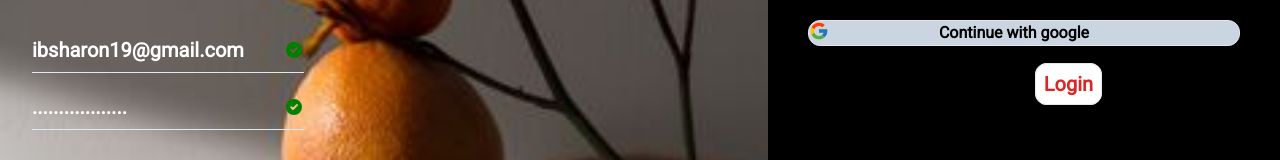
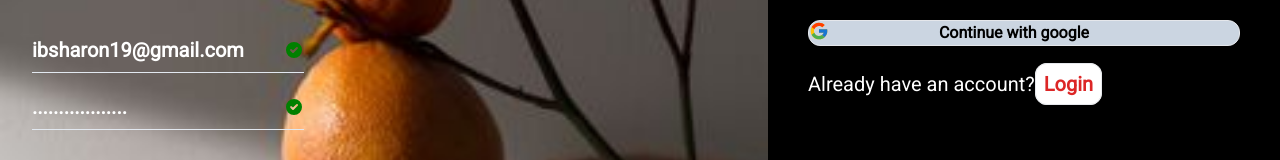
Before and after one commit to shashacodes/signup, a Next.js app: page /sign-up in a window 1280 px wide. Shown: the part 638-798 px from the top of the page. Built offline with nearby package versions, Linux system fonts and the light colour scheme.

Commit message:
feat: add new changes

```diff
--- a/src/app/sign-up/page.jsx
+++ b/src/app/sign-up/page.jsx
@@ -47,7 +47,7 @@ export default function page() {
         <FaMicrophoneAlt size={30} style={{ color: "black" }} />
       </aside>
 
-      <div className="flex flex-col justify-between md:gap-5 p-10 bg-black basis-[40%]">
+      <div className="flex flex-col justify-between p-10 bg-black basis-[40%]">
         <div className="flex md:mb-6  flex-col gap-2">
           <h1 className="text-4xl mx-auto font-extrabold text-white">
             Sign up
@@ -112,8 +112,8 @@ export default function page() {
             <FcGoogle size={20} style={{ color: "" }} />
             <p className="pr-10 mx-auto"> Continue with google </p>
           </span>
-          <span className="mb-6">
-            <p className="text-black md:text-xl text-sm">
+          <span className="md:mb-6">
+            <p className="text-white md:text-xl text-sm">
               Already have an account?
               <Link href="/" className="text-red-600 font-extrabold">
                 <span className="border rounded-xl bg-white p-2 hover:bg-transparent">
```
